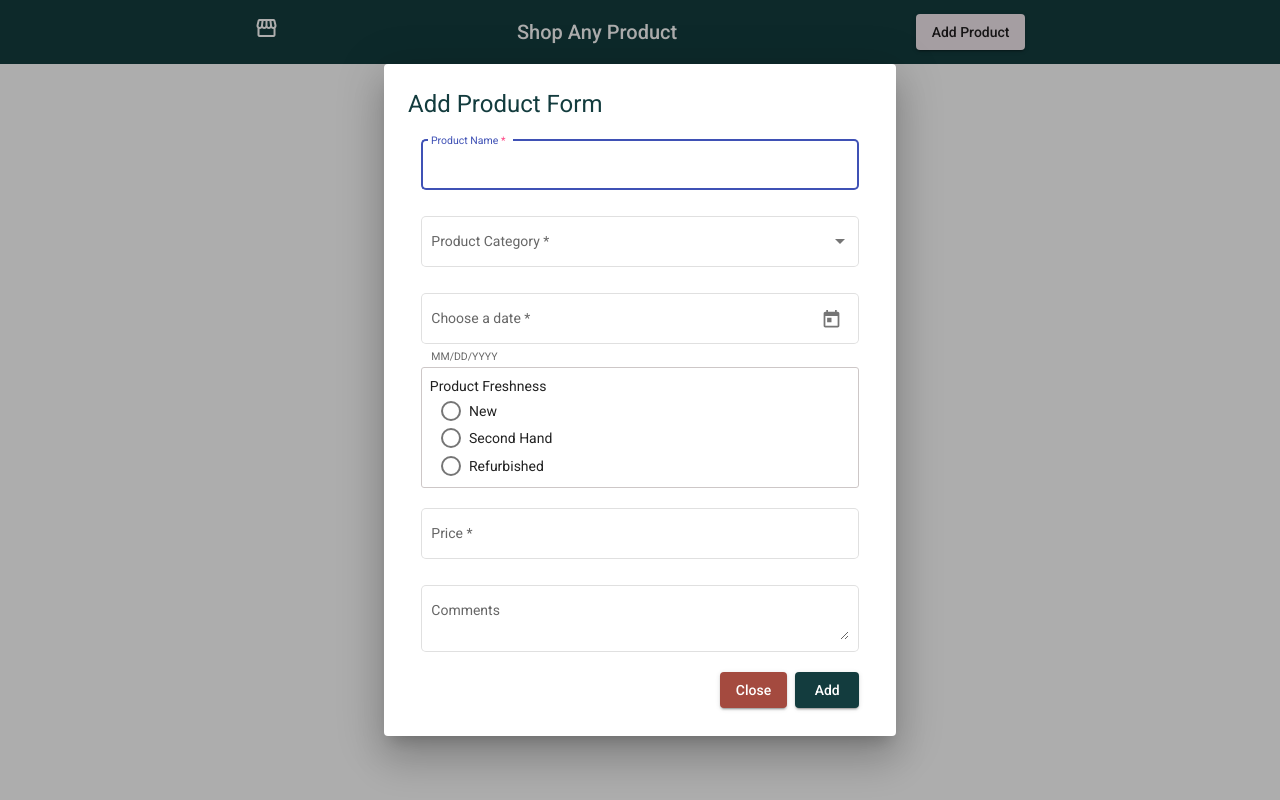
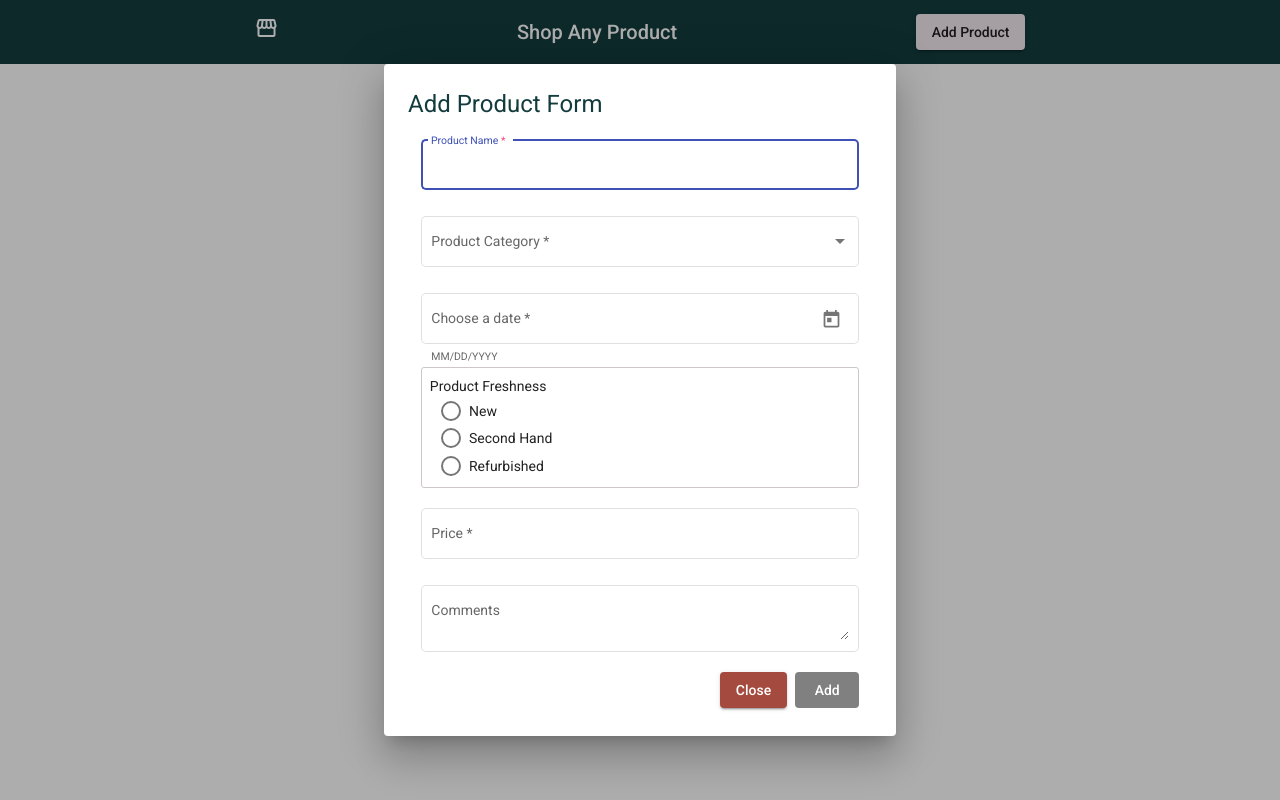
Before and after one commit to Umme-hanii/shop-products, an Angular app: page / in a window 1280 px wide. Both pictures are taken after a click on the button "Add Product". Built offline with nearby package versions, Linux system fonts and the light colour scheme.

Commit message:
Disable Add button if form is invalid.

```diff
--- a/db.json
+++ b/db.json
@@ -35,6 +35,24 @@
       "price": 28000,
       "comment": "The new one plus Nord 2T 5G",
       "id": 4
+    },
+    {
+      "productName": "",
+      "category": "",
+      "date": "",
+      "freshness": "",
+      "price": "",
+      "comment": "",
+      "id": 5
+    },
+    {
+      "productName": "Pizza",
+      "category": "Food",
+      "date": "2023-10-12T18:30:00.000Z",
+      "freshness": "New",
+      "price": 200,
+      "comment": "Freshly baked Pizza",
+      "id": 6
     }
   ],
   "comments": [
--- a/src/app/components/products/add-product/add-product.component.html
+++ b/src/app/components/products/add-product/add-product.component.html
@@ -48,6 +48,13 @@
   </mat-dialog-content>
   <mat-dialog-actions class="action-btns" align="end">
     <button mat-raised-button id="close-btn" mat-dialog-close>Close</button>
-    <button mat-raised-button id="add-btn" (click)="addProduct()">Add</button>
+    <button
+      mat-raised-button
+      id="add-btn"
+      [disabled]="productForm.invalid"
+      (click)="addProduct()"
+    >
+      Add
+    </button>
   </mat-dialog-actions>
 </div>
--- a/src/app/components/products/add-product/add-product.component.scss
+++ b/src/app/components/products/add-product/add-product.component.scss
@@ -31,3 +31,6 @@ mat-form-field {
   color: #fff;
   background-color: #133c3e;
 }
+#add-btn:disabled {
+  background-color: grey;
+}
```
